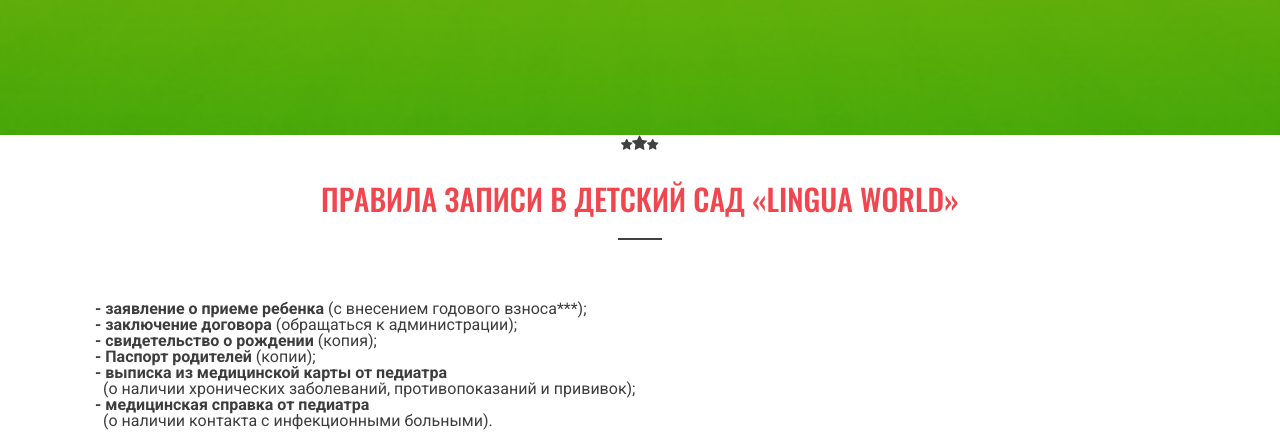
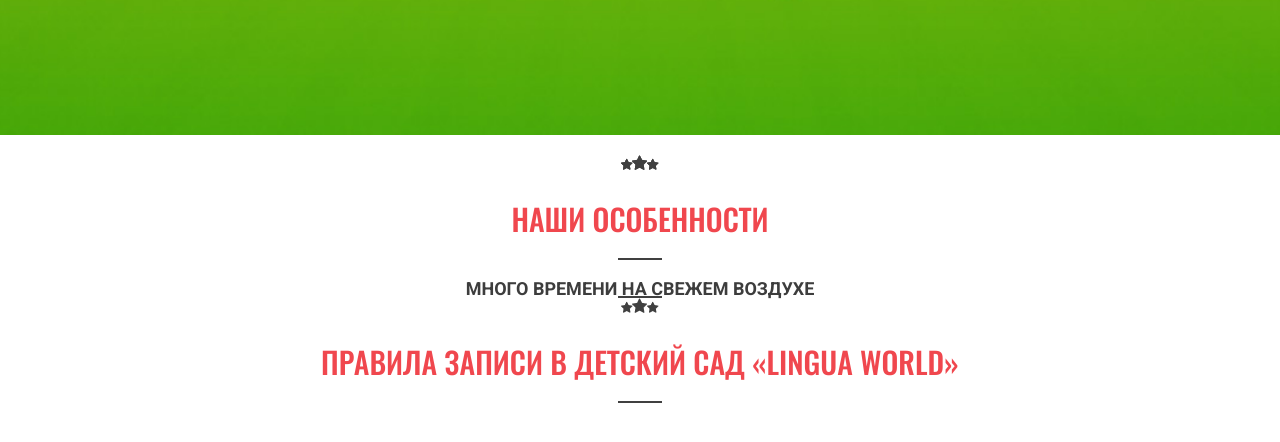
Before and after one commit to ArtGarm/kindergarden1, a website: page src/kindergarden.html in a window 1280 px wide. Shown: the part 1011-1453 px from the top of the page. Drawn offline with nearby package versions, Linux system fonts and the light colour scheme; files that its build step writes are made by us from their sources.

Commit message:
new block adedd

```diff
--- a/src/partials/kindergarden-block1.html
+++ b/src/partials/kindergarden-block1.html
@@ -1,3 +1,11 @@
-<section>
+<section id="features">
+	<div class="mbox">
+		<div class="title-text">
+	        <h2>НАШИ ОСОБЕННОСТИ</h2>
+	    </div>
+	    <div class="under-titele-text">
+	    	<p>Много времени на свежем воздухе</p>
+	    </div>
 
+	</div>
 </section>
--- a/src/sass/zdev_6.scss
+++ b/src/sass/zdev_6.scss
@@ -26,3 +26,20 @@
 	    }
 	}
   }
+
+.under-titele-text{font-weight: bold; text-transform: uppercase; text-align: center;font-size: 18px;
+	p{margin: 0;}
+}
+
+#features{padding-top: 20px;
+	.mbox{
+	 	.title-text{ padding-bottom: 20px;
+	 		&:before{content: '';position: absolute;top: 0;left: calc(50% - 38px/2);width: 38px;height: 15px;background-image: url(../images/stars.png);}
+	 		&:after{content: '';position: absolute;bottom: 0;width: 44px;height: 2px;background-color: #404040;left: calc(50% - 44px/2);
+	 		}
+	 		h2{
+
+	 		}
+	 	}
+	}
+}
```
